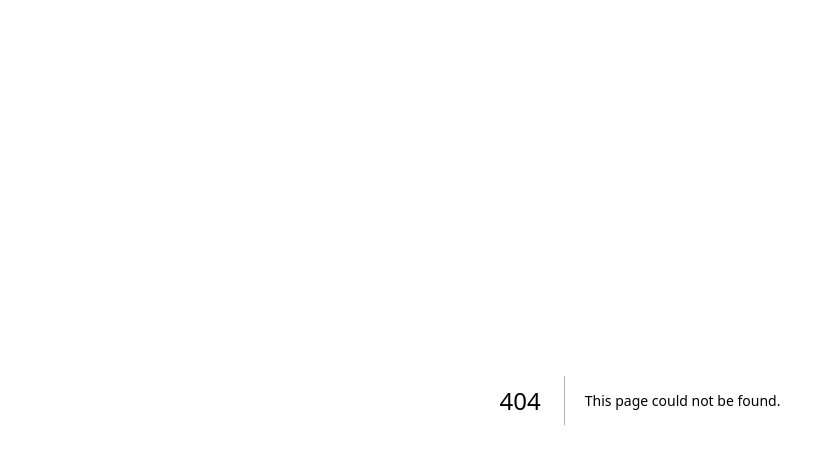
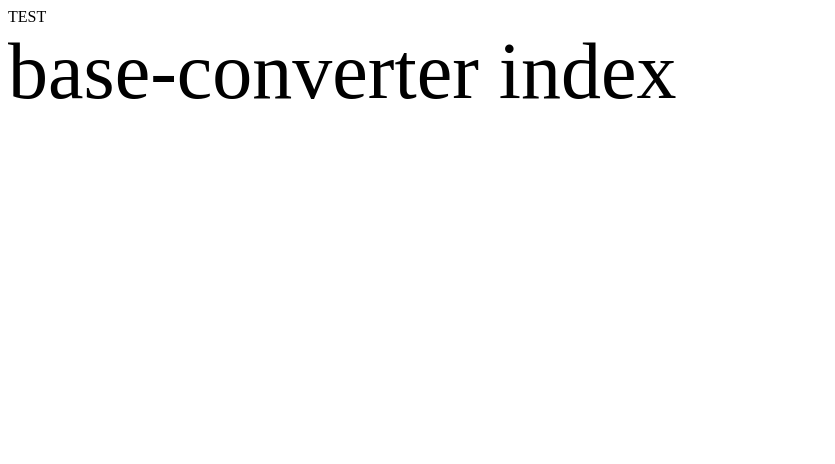
Before and after one commit to coccoto/web-toolkit, a Next.js app: page /base-converter in a window 1280 px wide. Before the commit this address had no page. Shown: the top 464 px of the page, without its empty margins (0-835 px from the left). Built offline with nearby package versions, Linux system fonts and the light colour scheme.

Commit message:
2024-01-14 19:12:47

```diff
--- /dev/null
+++ b/next.config.js
@@ -0,0 +1,8 @@
+const path = require('path')
+
+/**
+ * @type {import('next').NextConfig}
+ */
+const nextConfig = {}
+
+module.exports = nextConfig
--- a/package.json
+++ b/package.json
@@ -20,6 +20,7 @@
   "devDependencies": {
     "@types/node": "^20.11.0",
     "@types/react": "^18.2.47",
+    "sass": "^1.69.7",
     "typescript": "^5.3.3"
   }
 }
--- /dev/null
+++ b/src/app/base-converter/page.tsx
@@ -0,0 +1,7 @@
+import BaseConverter from '@/features/base-converter/base-converter.component'
+
+export default function Page() {
+  return (
+      <BaseConverter></BaseConverter>
+  )
+}
--- a/src/app/layout.tsx
+++ b/src/app/layout.tsx
@@ -1,11 +1,7 @@
-export default function RootLayout({
-    children,
-  }: {
-    children: React.ReactNode
-  }) {
+export default function RootLayout({ children }: { children: React.ReactNode }) {
     return (
-      <html lang="en">
-        <body>{children}</body>
-      </html>
+        <html>
+            <body><div>TEST</div>{children}</body>
+        </html>
     )
-  }
+}
--- a/src/app/page.tsx
+++ b/src/app/page.tsx
@@ -1,3 +1,5 @@
 export default function Page() {
-    return <h1>Hello, Next.js!</h1>
-  }
+    return (
+        <h1>index</h1>
+    )
+}
--- /dev/null
+++ b/src/features/base-converter/base-converter.component.tsx
@@ -0,0 +1,7 @@
+import styles from '@/features/base-converter/base-converter.module.sass'
+
+export default function BaseConverter() {
+    return (
+        <div className={styles.container}>base-converter index</div>
+    )
+}
--- /dev/null
+++ b/src/features/base-converter/base-converter.module.sass
@@ -0,0 +1,2 @@
+.container
+    font-size: 5rem
```
Also changed, not shown: 1 other file (tests, documents, lock files or other folders).
